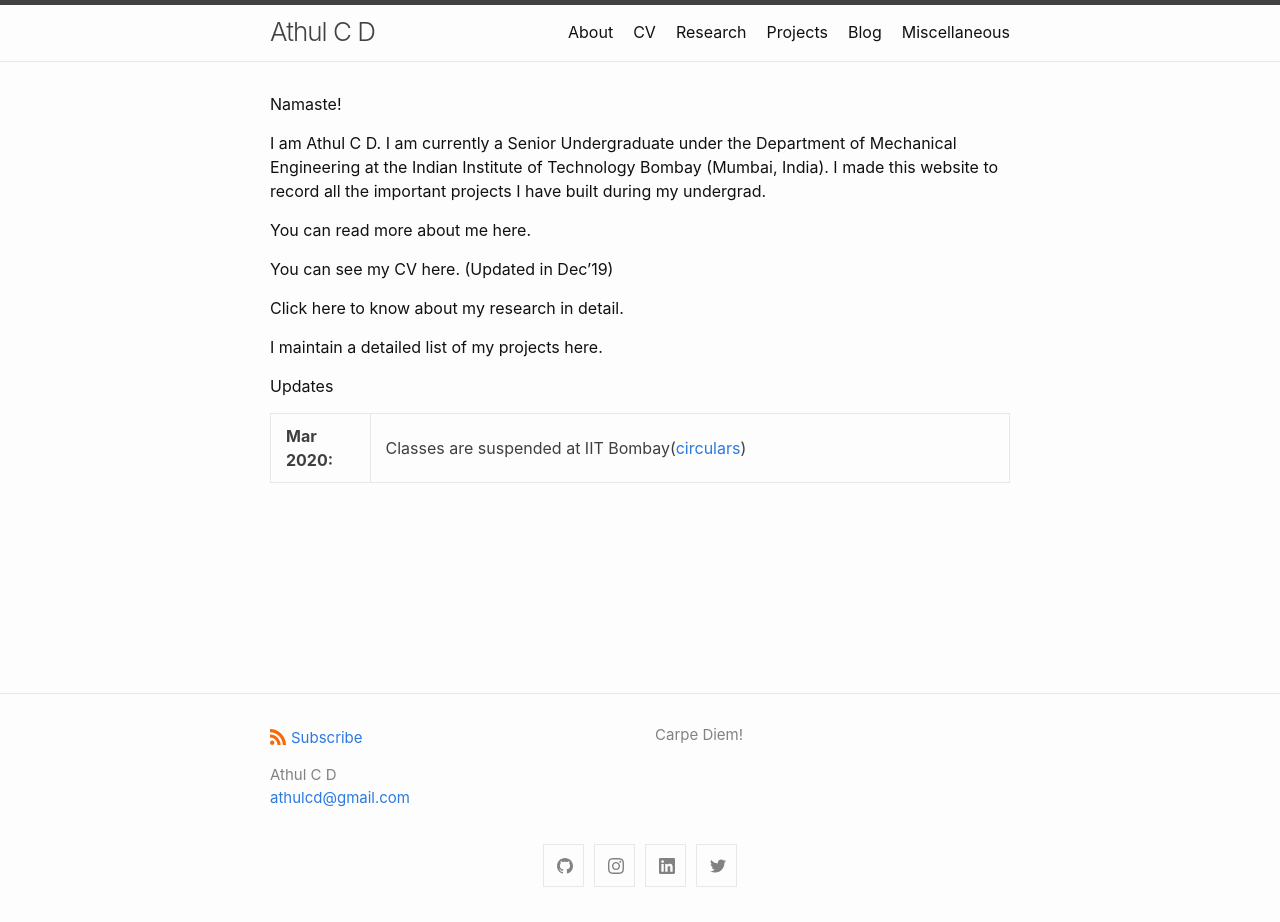
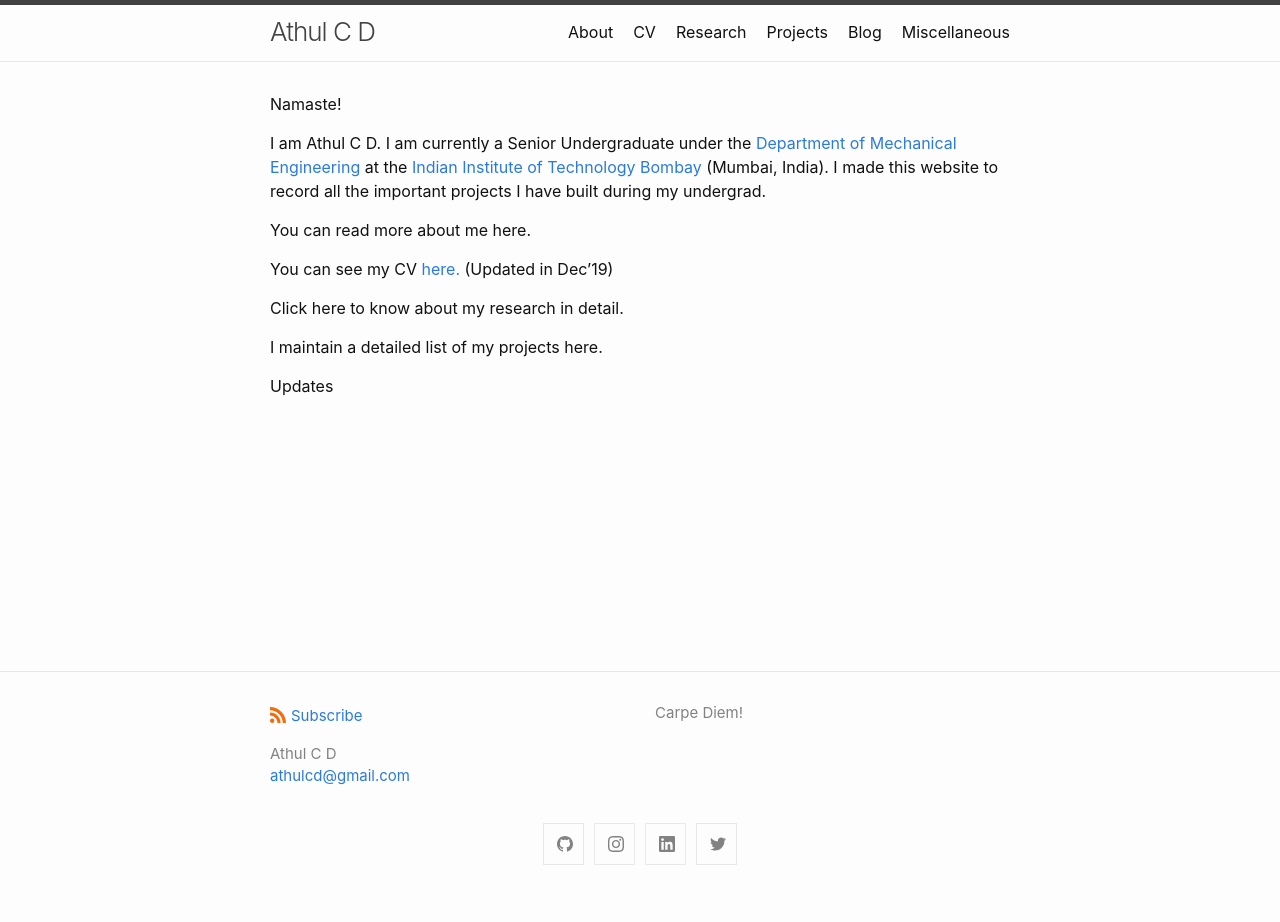
Before and after one commit to athulcd/athulcd.github.io, a Jekyll site: the page built from index.md, in a window 1280 px wide. Built offline with Jekyll 4.4.1, drawn with Linux system fonts in a browser that asks for light colours; after the commit the page ends 900 px from its top, so only the background shows below that.

Commit message:
Update index.md

```diff
--- a/index.md
+++ b/index.md
@@ -9,19 +9,14 @@ layout: home
 ---
 Namaste!
 
-I am Athul C D. I am currently a Senior Undergraduate under the Department of Mechanical Engineering at the Indian Institute of Technology Bombay (Mumbai, India). I made this website to record all the important projects I have built during my undergrad.
+I am Athul C D. I am currently a Senior Undergraduate under the [Department of Mechanical Engineering](https://www.me.iitb.ac.in/) at the [Indian Institute of Technology Bombay](http://www.iitb.ac.in/) (Mumbai, India). I made this website to record all the important projects I have built during my undergrad.
 
 You can read more about me here.
 
-You can see my CV here. (Updated in Dec’19)
+You can see my CV [here.](https://athulcd.github.io/assets/CV.pdf) (Updated in Dec’19)
 
 Click here to know about my research in detail.
 
 I maintain a detailed list of my projects here.
 
 #### Updates
-<div style="height:250px;overflow:auto;">
-<table>
-<col width="100px">
-<col width="650px">
-<tr><td><b>Mar 2020:</b></td><td>Classes are suspended at IIT Bombay(<a href="http://www.iitb.ac.in/en/covid-19-important-circulars">circulars</a>)</td></tr>
```
